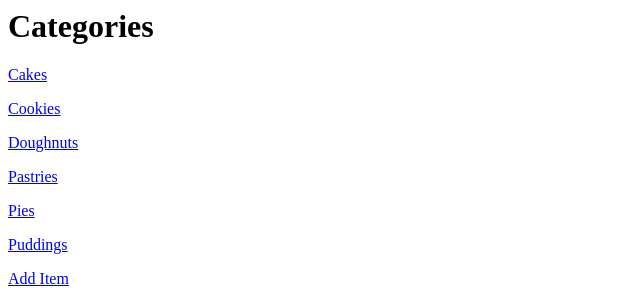
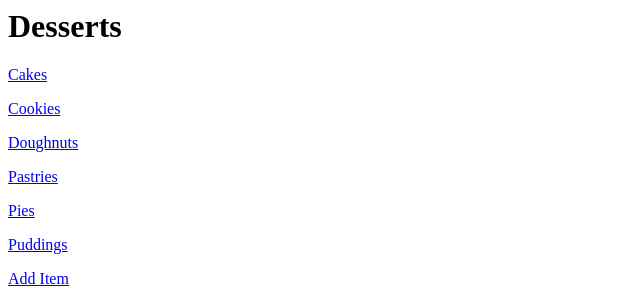
Before and after one commit to kcalata/Item-Catalog, a Flask app: page / in a window 1280 px wide. Shown: the top 300 px of the page, without its empty margins (0-640 px from the left). Run offline with Flask 2, Linux system fonts and the light colour scheme; data comes from the database, SQL or seed files in the repository.

Commit message:
Change headings from Categories to Desserts

```diff
--- a/templates/catalog.html
+++ b/templates/catalog.html
@@ -2,7 +2,7 @@
 
 <body>
 
-<h1>Categories</h1>
+<h1>Desserts</h1>
 
 {% for c in categories %}
 
--- a/templates/category.html
+++ b/templates/category.html
@@ -2,7 +2,7 @@
 
 <body>
 
-<h1>Categories</h1>
+<h1>Desserts</h1>
 
 {% for c in categories %}
 
--- a/templates/item.html
+++ b/templates/item.html
@@ -2,7 +2,7 @@
 
 <body>
 
-<h1>Categories</h1>
+<h1>Desserts</h1>
 
 {% for c in categories %}
 
```
